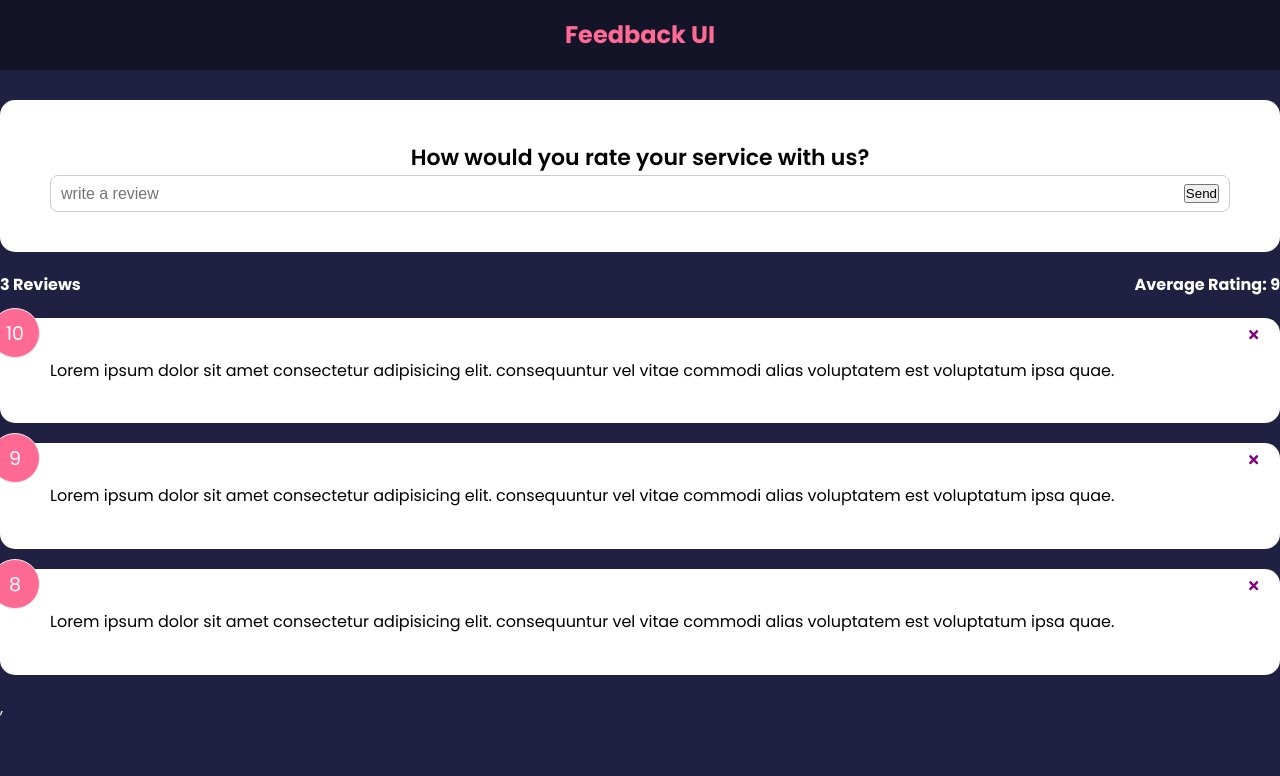
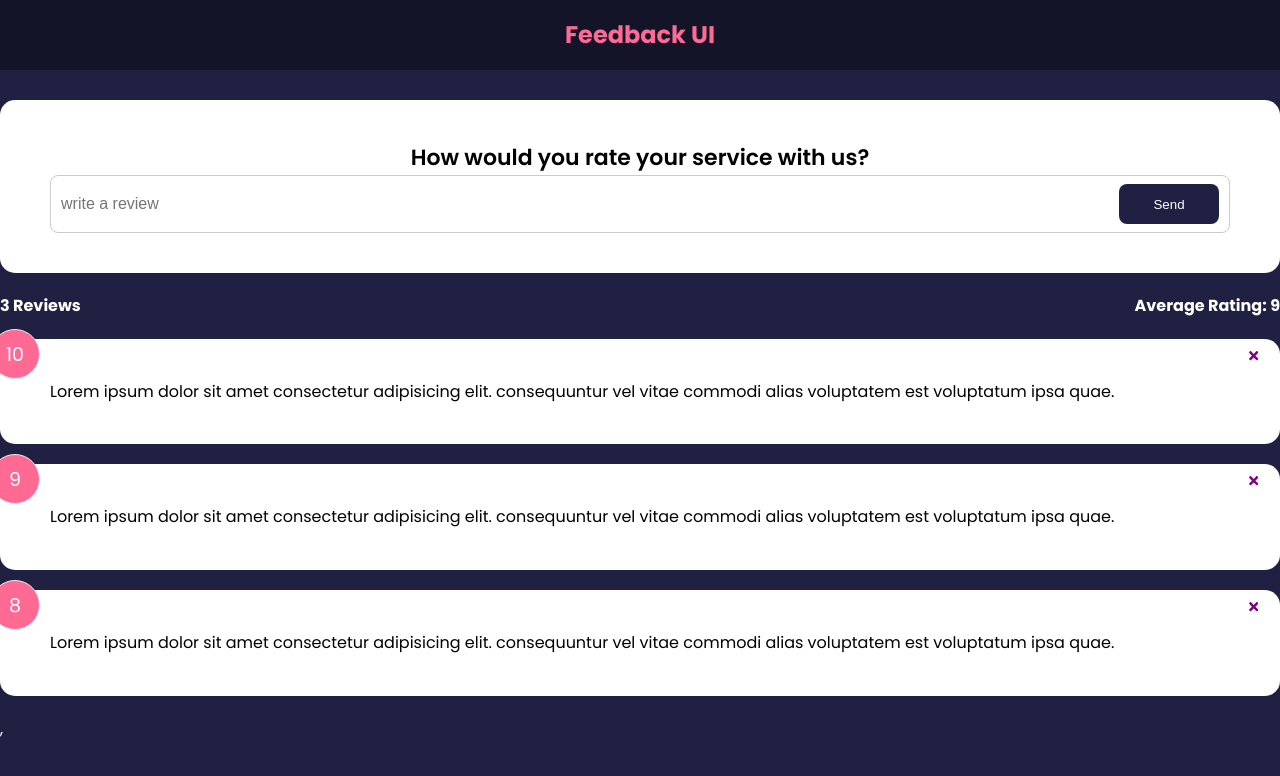
Before and after one commit to ss12932/feedback-react-project, a React (Create React App) app: page / in a window 1280 px wide. Shown: the top 776 px of the page. Built offline with nearby package versions, Linux system fonts and the light colour scheme.

Commit message:
custom btn + props defined

```diff
--- a/src/components/FeedbackForm.jsx
+++ b/src/components/FeedbackForm.jsx
@@ -1,5 +1,6 @@
 import { useState } from 'react';
 import Card from './shared/Card';
+import Button from './shared/Button';
 
 function FeedbackForm() {
   const [text, setText] = useState('');
@@ -18,7 +19,7 @@
             placeholder='write a review'
             value={text}
           />
-          <button type='submit'>Send</button>
+          <Button type='submit'>Send</Button>
         </div>
       </form>
     </Card>
--- /dev/null
+++ b/src/components/shared/Button.jsx
@@ -0,0 +1,23 @@
+import PropTypes from 'prop-types';
+
+function Button({ children, version, type, isDisabled }) {
+  return (
+    <button type={type} disabled={isDisabled} className={`btn btn-${version}`}>
+      {children}
+    </button>
+  );
+}
+
+Button.defaultProps = {
+  version: 'primary',
+  type: 'button',
+  isDisabled: false,
+};
+
+Button.propTypes = {
+  children: PropTypes.node.isRequired,
+  version: PropTypes.string,
+  type: PropTypes.string,
+  isDisabled: PropTypes.bool,
+};
+export default Button;
```
